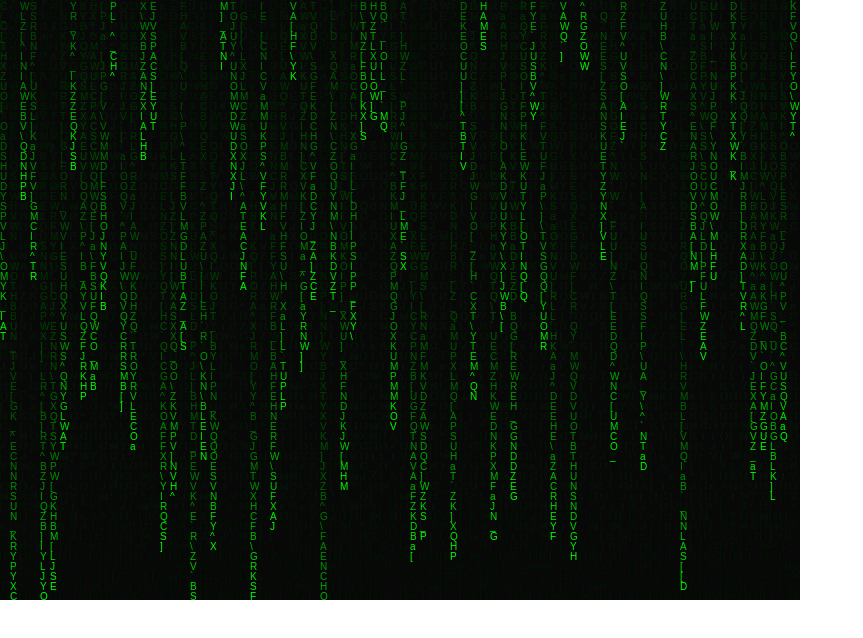
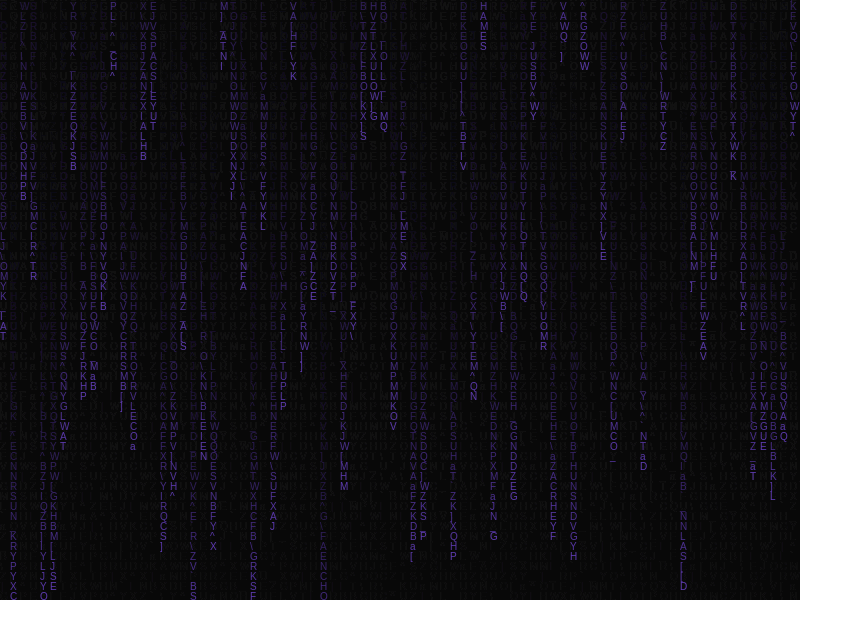
Before and after one commit to kxpone/kxpone.github.io, a plain HTML site: page index.html in a window 1280 px wide. Shown: the whole page, without its empty margins (0-863 px from the left). Drawn offline with Linux system fonts and the light colour scheme.

Commit message:
Update index.html

```diff
--- a/index.html
+++ b/index.html
@@ -25,7 +25,7 @@ var letters = Array(256).join(1).split('');
 var draw = function () {
   q.getContext('2d').fillStyle='rgba(0,0,0,.05)';
   q.getContext('2d').fillRect(0,0,width,height);
-  q.getContext('2d').fillStyle='#0F0';
+  q.getContext('2d').fillStyle='rgba(93,58,175,1)';
   letters.map(function(y_pos, index){
     text = String.fromCharCode(65+Math.random()*33);
     x_pos = index * 10;
```
